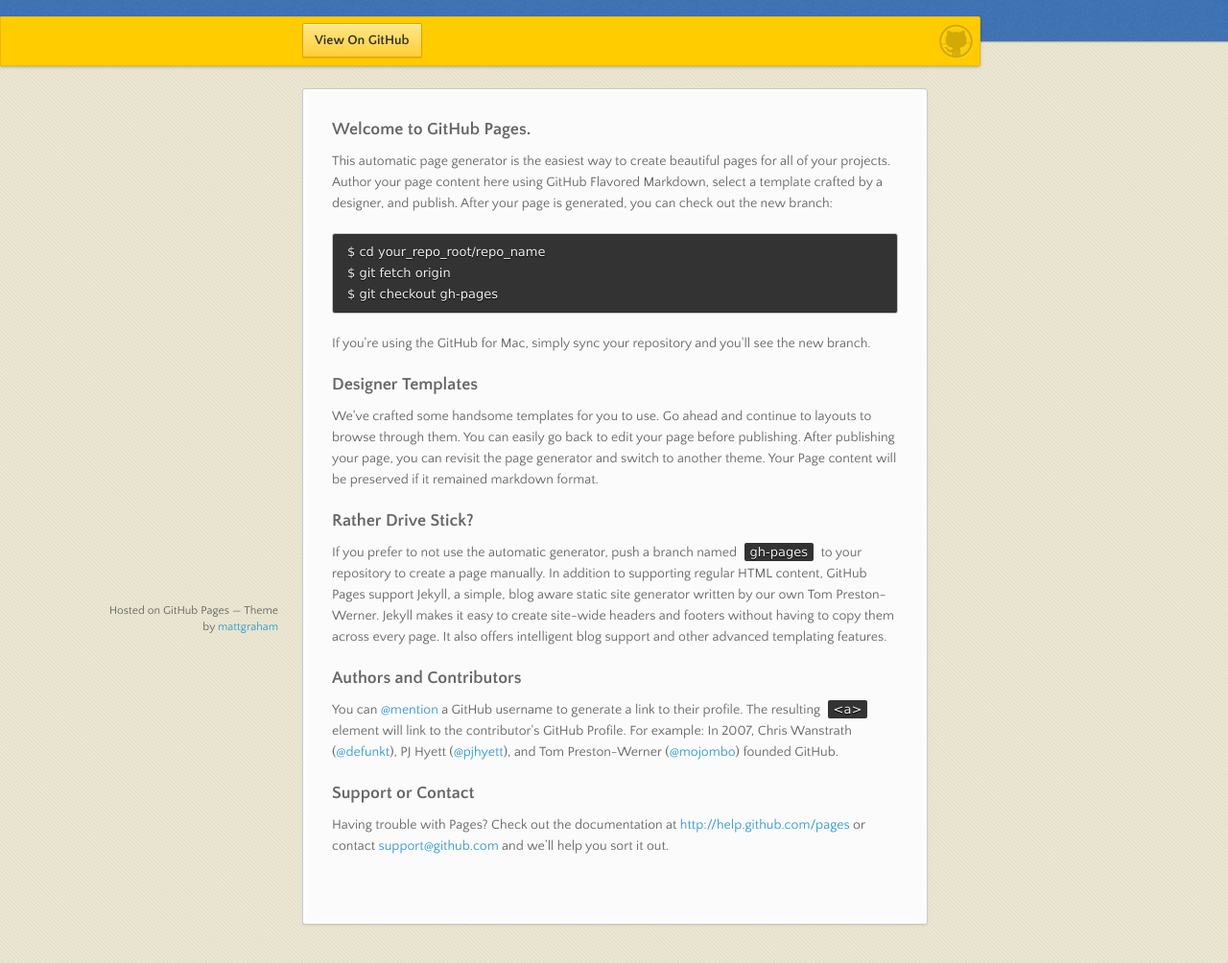
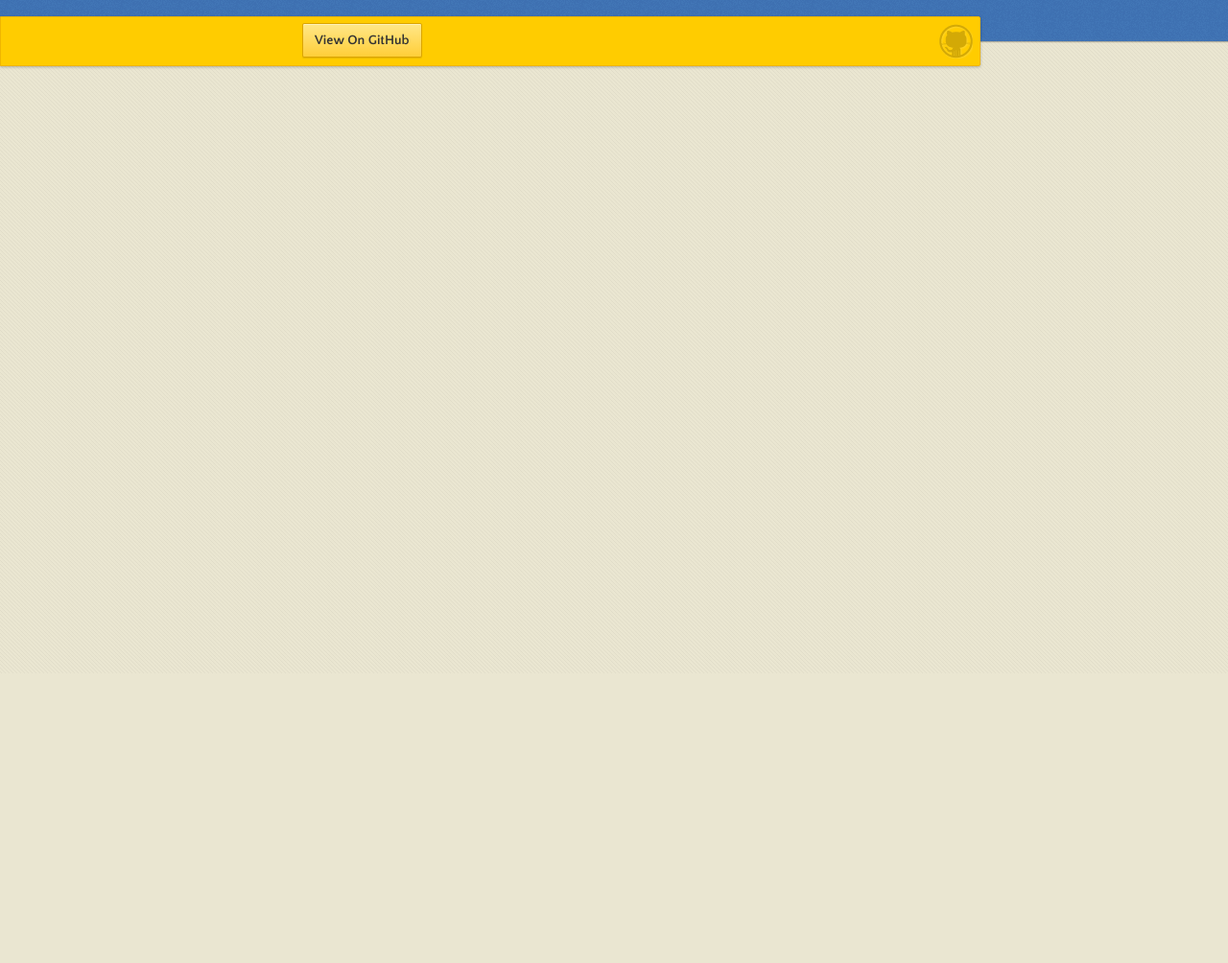
Before and after one commit to nendhruv/nendhruv.github.io, a plain HTML site: page index.html in a window 1280 px wide. Shown: the part 98-1102 px from the top of the page at 96% size. After the commit the page ends 800 px from the top, so only its background shows below. Drawn offline with nearby package versions, Linux system fonts and the light colour scheme.

Commit message:
Update index.html

```diff
--- a/index.html
+++ b/index.html
@@ -26,49 +26,3 @@
 
         <a href="https://github.com/nendhruv" class="button fork"><strong>View On GitHub</strong></a>
       </div><!-- end banner -->
-
-    <div class="wrapper">
-      <nav>
-        <ul></ul>
-      </nav>
-      <section>
-        <h3>
-<a name="welcome-to-github-pages" class="anchor" href="#welcome-to-github-pages"><span class="octicon octicon-link"></span></a>Welcome to GitHub Pages.</h3>
-
-<p>This automatic page generator is the easiest way to create beautiful pages for all of your projects. Author your page content here using GitHub Flavored Markdown, select a template crafted by a designer, and publish. After your page is generated, you can check out the new branch:</p>
-
-<pre><code>$ cd your_repo_root/repo_name
-$ git fetch origin
-$ git checkout gh-pages
-</code></pre>
-
-<p>If you're using the GitHub for Mac, simply sync your repository and you'll see the new branch.</p>
-
-<h3>
-<a name="designer-templates" class="anchor" href="#designer-templates"><span class="octicon octicon-link"></span></a>Designer Templates</h3>
-
-<p>We've crafted some handsome templates for you to use. Go ahead and continue to layouts to browse through them. You can easily go back to edit your page before publishing. After publishing your page, you can revisit the page generator and switch to another theme. Your Page content will be preserved if it remained markdown format.</p>
-
-<h3>
-<a name="rather-drive-stick" class="anchor" href="#rather-drive-stick"><span class="octicon octicon-link"></span></a>Rather Drive Stick?</h3>
-
-<p>If you prefer to not use the automatic generator, push a branch named <code>gh-pages</code> to your repository to create a page manually. In addition to supporting regular HTML content, GitHub Pages support Jekyll, a simple, blog aware static site generator written by our own Tom Preston-Werner. Jekyll makes it easy to create site-wide headers and footers without having to copy them across every page. It also offers intelligent blog support and other advanced templating features.</p>
-
-<h3>
-<a name="authors-and-contributors" class="anchor" href="#authors-and-contributors"><span class="octicon octicon-link"></span></a>Authors and Contributors</h3>
-
-<p>You can <a href="https://github.com/blog/821" class="user-mention">@mention</a> a GitHub username to generate a link to their profile. The resulting <code>&lt;a&gt;</code> element will link to the contributor's GitHub Profile. For example: In 2007, Chris Wanstrath (<a href="https://github.com/defunkt" class="user-mention">@defunkt</a>), PJ Hyett (<a href="https://github.com/pjhyett" class="user-mention">@pjhyett</a>), and Tom Preston-Werner (<a href="https://github.com/mojombo" class="user-mention">@mojombo</a>) founded GitHub.</p>
-
-<h3>
-<a name="support-or-contact" class="anchor" href="#support-or-contact"><span class="octicon octicon-link"></span></a>Support or Contact</h3>
-
-<p>Having trouble with Pages? Check out the documentation at <a href="http://help.github.com/pages">http://help.github.com/pages</a> or contact <a href="mailto:support@github.com">support@github.com</a> and we’ll help you sort it out.</p>
-      </section>
-      <footer>
-        <p><small>Hosted on GitHub Pages &mdash; Theme by <a href="https://twitter.com/michigangraham">mattgraham</a></small></p>
-      </footer>
-    </div>
-    <!--[if !IE]><script>fixScale(document);</script><![endif]-->
-
-  </body>
-</html>
```
